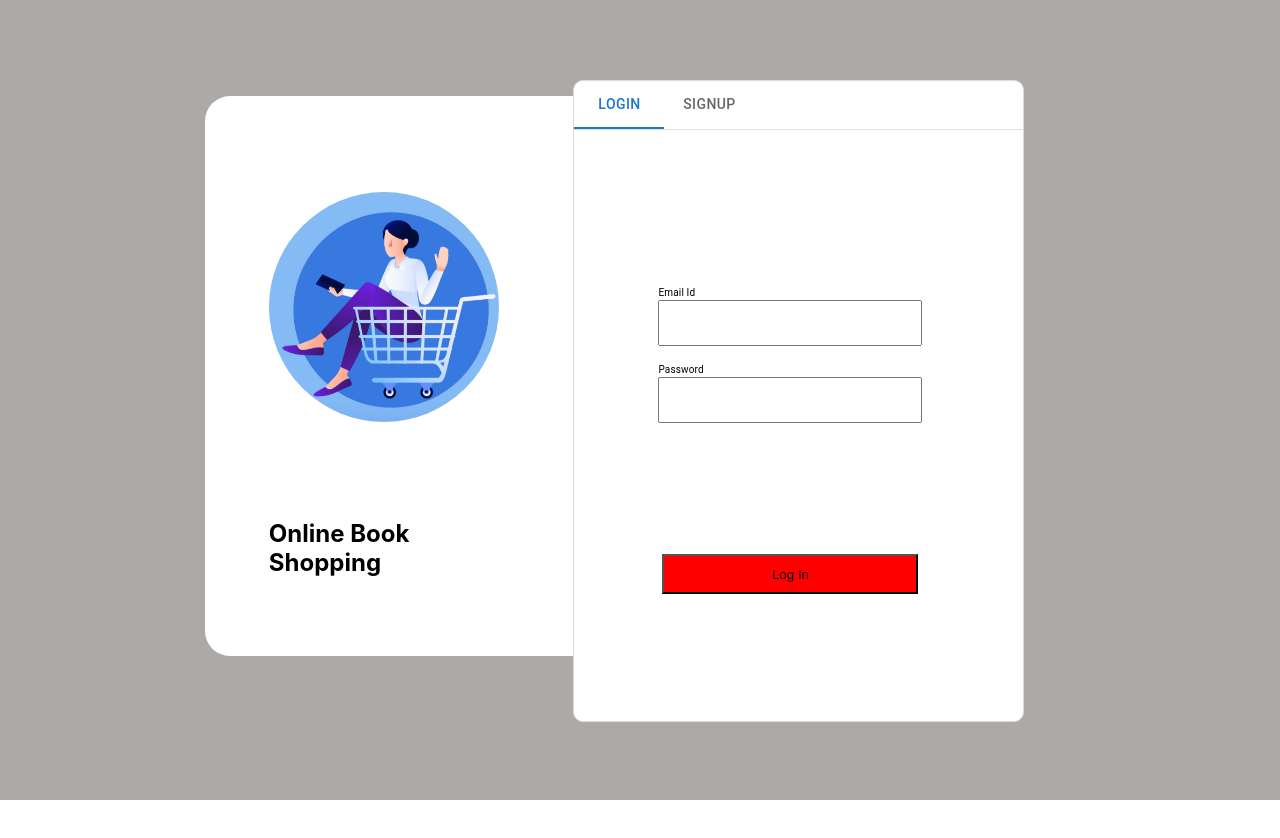
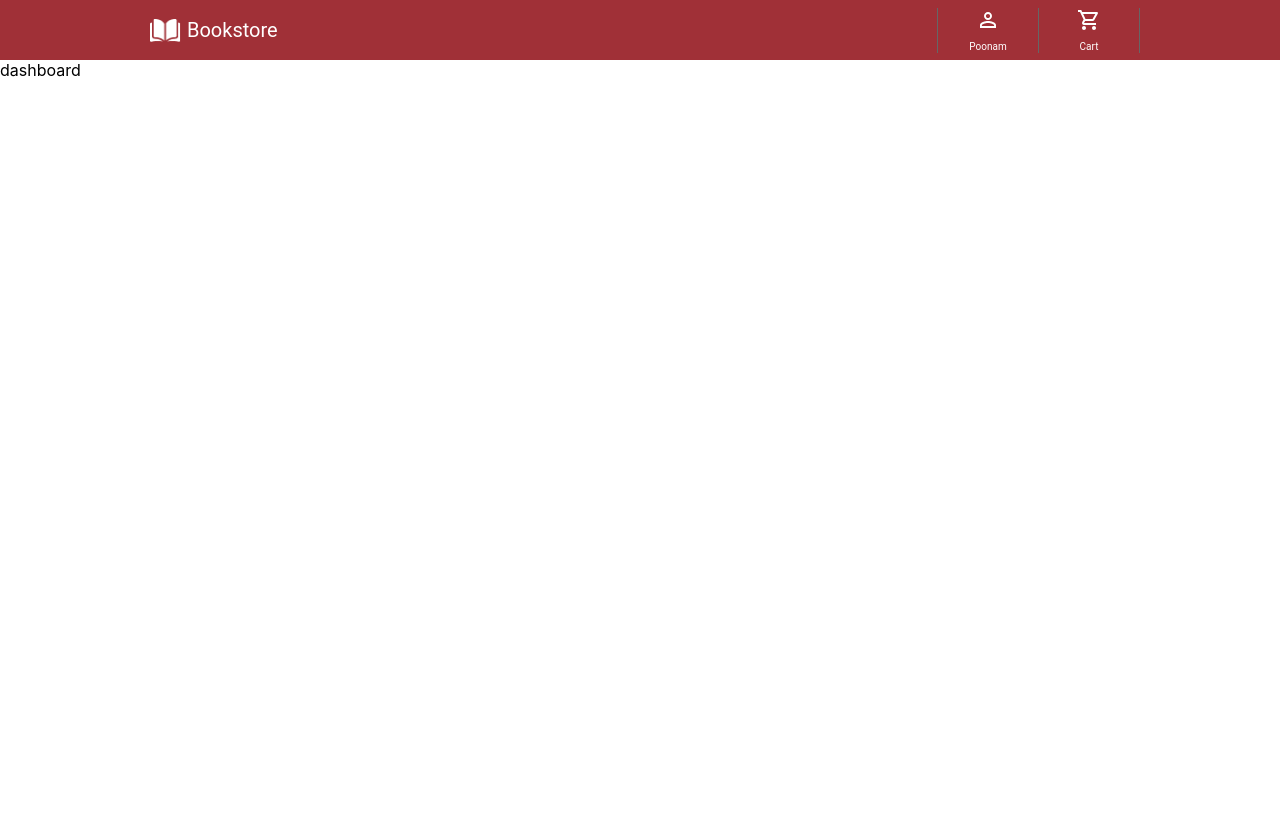
Before and after one commit to samridh1053/Bookstore, a React (Create React App) app: page /home in a window 1280 px wide. Shown: the top 838 px of the page. Before the commit the page ends 800 px from the top, so only its background shows below. Built offline with nearby package versions, Linux system fonts and the light colour scheme.

Commit message:
[samridh] added: done with signup and login API

```diff
--- a/package.json
+++ b/package.json
@@ -7,7 +7,7 @@
     "@emotion/styled": "^11.11.0",
     "@mui/icons-material": "^5.15.13",
     "@mui/lab": "^5.0.0-alpha.167",
-    "@mui/material": "^5.15.12",
+    "@mui/material": "^5.15.13",
     "@mui/styled-engine-sc": "^6.0.0-alpha.17",
     "@testing-library/jest-dom": "^5.17.0",
     "@testing-library/react": "^13.4.0",
@@ -15,6 +15,7 @@
     "axios": "^1.6.7",
     "react": "^18.2.0",
     "react-dom": "^18.2.0",
+    "react-router-dom": "^6.22.3",
     "react-scripts": "5.0.1",
     "styled-components": "^6.1.8",
     "web-vitals": "^2.1.4"
--- a/src/App.js
+++ b/src/App.js
@@ -1,7 +1,10 @@
+import { Routers } from "./Routes/Routes";
+import Dashboard from "./pages/Dashboard";
 import Signup from "./pages/signup";
+import { Route, Routes } from "react-router-dom";
 
 function App() {
-  return <Signup />;
+  return <Routers />;
 }
 
 export default App;
--- /dev/null
+++ b/src/Routes/Routes.js
@@ -0,0 +1,19 @@
+import Signup from "../pages/signup.js";
+import { RouterProvider } from "react-router-dom";
+import { createBrowserRouter } from "react-router-dom";
+import Dashboard from "../pages/Dashboard.jsx";
+
+export const Routers = () => {
+  const AppRoutes = createBrowserRouter([
+    {
+      path: "/",
+      element: <Signup />,
+    },
+    {
+      path: "/home",
+      element: <Dashboard />,
+    },
+  ]);
+
+  return <RouterProvider router={AppRoutes}></RouterProvider>;
+};
--- /dev/null
+++ b/src/components/Navbar.jsx
@@ -0,0 +1,73 @@
+import React, { useState } from "react";
+import {
+    CartLogo,
+    Link,
+    LogoutBtn,
+    NameTag,
+    NavBarRightContainer,
+    NavCart,
+    NavProfile,
+    NavbarContainer,
+    NavbarIncontainer,
+    NavbarLogo,
+    NavbarLogoConatiner,
+    ProfileLogo,
+    ProfileLogo2,
+    ProfilePopUp,
+    Title,
+} from "../styles/NavbarStyles";
+import MarkunreadMailboxOutlinedIcon from "@mui/icons-material/MarkunreadMailboxOutlined";
+import FavoriteBorderOutlinedIcon from "@mui/icons-material/FavoriteBorderOutlined";
+// import PersonOutlineOutlinedIcon from "@mui/icons-material/PersonOutlineOutlined";
+
+const Navbar = () => {
+    const [open, setOpen] = useState(false);
+    const handleClick = () => {
+        setOpen(!open);
+        console.log("clicked");
+    };
+    return (
+        <NavbarContainer>
+            <NavbarIncontainer>
+                <NavbarLogoConatiner href="/">
+                    <NavbarLogo src={require("../assests/education.png")} />
+                    Bookstore
+                </NavbarLogoConatiner>
+                <NavBarRightContainer>
+                    <NavProfile onClick={handleClick}>
+                        <ProfileLogo />
+                        <NameTag>Poonam</NameTag>
+                        <ProfilePopUp
+                            style={{ display: open ? "flex" : "none" }}
+                        >
+                            <Title>Hello Poonam</Title>
+                            <Link>
+                                <ProfileLogo2 sx={{ fontSize: 16 }} />
+                                Profile
+                            </Link>
+                            <Link>
+                                <MarkunreadMailboxOutlinedIcon
+                                    sx={{ fontSize: 16 }}
+                                />
+                                My Orders
+                            </Link>
+                            <Link>
+                                <FavoriteBorderOutlinedIcon
+                                    sx={{ fontSize: 16 }}
+                                />
+                                My Wishlist
+                            </Link>
+                            <LogoutBtn>Logout</LogoutBtn>
+                        </ProfilePopUp>
+                    </NavProfile>
+                    <NavCart href="/cart">
+                        <CartLogo />
+                        <NameTag>Cart</NameTag>
+                    </NavCart>
+                </NavBarRightContainer>
+            </NavbarIncontainer>
+        </NavbarContainer>
+    );
+};
+
+export default Navbar;
--- /dev/null
+++ b/src/pages/Dashboard.jsx
@@ -0,0 +1,13 @@
+import React from "react";
+import Navbar from "../components/Navbar";
+
+const Dashboard = () => {
+    return (
+        <div>
+            <Navbar />
+            <div style={{ height: "200vh", paddingTop: "60px" }}>dashboard</div>
+        </div>
+    );
+};
+
+export default Dashboard;
--- a/src/pages/signup.css
+++ b/src/pages/signup.css
@@ -38,7 +38,6 @@
     display: flex;
     height: 5vh;
     justify-content: center;
-
     width: 30vw;
 }
 #bto1{
@@ -60,6 +59,9 @@
     border: 1px solid rgb(219, 219, 219);
 
 }
+
+
+
 
 .bl{
     display: flex;
@@ -156,7 +158,7 @@
     .container2{
         display: flex;
         margin-left: 18vw;
-        /* width: 100vw; */
+        width: 80vw;
         /* position: initial; */
         margin-top: 5vh;
     }
--- a/src/pages/signup.js
+++ b/src/pages/signup.js
@@ -10,6 +10,12 @@ import { signupUser, loginUser } from "../services/UserService";
 import TabPanel from "@mui/lab/TabPanel";
 
 function Signup() {
+  const userDetails = {
+    fullName: "",
+    email: "",
+    password: "",
+    phone: "",
+  };
   const [value, setValue] = useState("1");
   const [fullName, setFullName] = useState("");
   const [email, setEmail] = useState("");
@@ -23,6 +29,12 @@ function Signup() {
 
   const handleChange = (event, newValue) => {
     setValue(newValue);
+  };
+
+  const handleInputChange = (e) => {
+    const { name, value } = e.target;
+    console.log(name, value);
+    setFullName(name);
   };
 
   const validatePassword = (password) => {
@@ -71,8 +83,42 @@ function Signup() {
 
     if (isValid) {
       try {
-        // Call signup API function
+        // const { fullName, email, password, phone } = userDetails;
+        userDetails.email = email;
+        userDetails.fullName = fullName;
+        userDetails.password = password;
+        userDetails.phone = phone;
+        // console.log(userDetails);
         await signupUser({ fullName, email, password, phone });
+        // If signup successful, proceed to login
+        // await loginUser({ email, password });
+        // Optionally, redirect to another page or perform any action after successful login
+      } catch (error) {
+        console.error("Signup or login failed:", error);
+      }
+    }
+  };
+
+  const handleLogin = async () => {
+    setEmailError("");
+    setPasswordError("");
+
+    let isValid = true;
+    if (!validateEmail(email)) {
+      setEmailError("Please enter a valid email address");
+      isValid = false;
+    }
+    if (!validatePassword(password)) {
+      setPasswordError("Password must be at least 8 characters long");
+      isValid = false;
+    }
+
+    if (isValid) {
+      try {
+        // const { fullName, email, password, phone } = userDetails;
+        userDetails.email = email;
+        userDetails.password = password;
+        // await signupUser({ fullName, email, password, phone });
         // If signup successful, proceed to login
         await loginUser({ email, password });
         // Optionally, redirect to another page or perform any action after successful login
@@ -98,11 +144,22 @@ function Signup() {
             <TabContext value={value}>
               <Box sx={{ borderBottom: 1, borderColor: "divider" }}>
                 <TabList
+                  className="tab"
                   onChange={handleChange}
                   aria-label="lab API tabs example"
                 >
-                  <Tab label="LOGIN" value="1" />
-                  <Tab label="SIGNUP" value="2" />
+                  <Tab
+                    label="LOGIN"
+                    value="1"
+                    id="tab1"
+                    style={{ width: "18vw" }}
+                  />
+                  <Tab
+                    label="SIGNUP"
+                    value="2"
+                    id="tab2"
+                    style={{ width: "18vw" }}
+                  />
                 </TabList>
               </Box>
               <TabPanel value="1">
@@ -117,7 +174,12 @@ function Signup() {
                   </div>
                 </div>
                 <div className="btto">
-                  <button type="button" id="bto2">
+                  <button
+                    type="button"
+                    id="bto2"
+                    onClick={handleLogin}
+                    onSubmit={(e) => e.preventDefault()}
+                  >
                     Log In
                   </button>
                 </div>
@@ -171,7 +233,12 @@ function Signup() {
                   <div className="block2"></div>
                 </div>
                 <div className="bto">
-                  <button type="button" id="bto1" onClick={handleSignup}>
+                  <button
+                    type="button"
+                    id="bto1"
+                    onClick={handleSignup}
+                    onSubmit={(e) => e.preventDefault()}
+                  >
                     Sign Up
                   </button>
                 </div>
--- /dev/null
+++ b/src/styles/NavbarStyles.jsx
@@ -0,0 +1,127 @@
+import styled from "styled-components";
+import PersonOutlineOutlinedIcon from "@mui/icons-material/PersonOutlineOutlined";
+import ShoppingCartOutlinedIcon from "@mui/icons-material/ShoppingCartOutlined";
+
+export const NavbarContainer = styled.div`
+    display: flex;
+    justify-content: center;
+    width: 100%;
+    height: 60px;
+    background-color: #a03037;
+    position: fixed;
+    top: 0;
+    left: 0;
+`;
+
+export const NavbarIncontainer = styled.div`
+    max-width: 1000px;
+    width: 100%;
+    display: flex;
+    align-items: center;
+    justify-content: space-between;
+`;
+
+export const NavbarLogoConatiner = styled.a`
+    display: flex;
+    font: normal normal normal 20px/26px Roboto;
+    align-items: center;
+    gap: 6px;
+    cursor: pointer;
+    text-decoration: none;
+    color: white;
+    padding: 0 10px;
+`;
+
+export const NavbarLogo = styled.img`
+    width: 31px;
+    height: 23px;
+`;
+
+export const NavBarRightContainer = styled.div`
+    display: flex;
+`;
+
+export const NavProfile = styled.a`
+    display: flex;
+    width: 100px;
+    flex-direction: column;
+    align-items: center;
+    cursor: pointer;
+    gap: 8px;
+    border-left: 0.5px solid #666666;
+    border-right: 0.5px solid #666666;
+    text-decoration: none;
+    color: white;
+    position: relative;
+`;
+
+export const ProfileLogo = styled(PersonOutlineOutlinedIcon)`
+    width: 15px;
+    height: 15px;
+`;
+
+export const NameTag = styled.p`
+    font: normal normal normal 10px/13px Roboto;
+    padding: 0;
+    margin: 0;
+`;
+
+export const NavCart = styled.a`
+    display: flex;
+    width: 100px;
+    flex-direction: column;
+    align-items: center;
+    cursor: pointer;
+    gap: 8px;
+    border-right: 0.5px solid #666666;
+    text-decoration: none;
+    color: white;
+`;
+
+export const CartLogo = styled(ShoppingCartOutlinedIcon)`
+    width: 15px;
+    height: 15px;
+`;
+
+export const ProfilePopUp = styled.div`
+    width: 200px;
+    display: flex;
+    flex-direction: column;
+    position: absolute;
+    top: 110%;
+    right: 0;
+    background-color: white;
+    padding: 16px 26px;
+    box-shadow: 0 4px 8px 0 rgba(0, 0, 0, 0.2), 0 6px 20px 0 rgba(0, 0, 0, 0.19);
+    cursor: default;
+    gap: 16px;
+`;
+
+export const Title = styled.p`
+    font: normal normal medium 12px/16px Roboto;
+    margin: 0;
+    color: #0a0102;
+`;
+
+export const Link = styled.a`
+    display: flex;
+    align-items: center;
+    text-decoration: none;
+    font: normal normal normal 12px/16px Roboto;
+    color: #878787;
+    gap: 10px;
+    cursor: pointer;
+`;
+
+export const ProfileLogo2 = styled(PersonOutlineOutlinedIcon)`
+    color: #878787;
+`;
+
+export const LogoutBtn = styled.button`
+    max-width: 123px;
+    padding: 9px 0;
+    background-color: white;
+    border: 1px solid #a03037;
+    color: #a03037;
+    cursor: pointer;
+`;
```
Also changed, not shown: src/assests/education.png (added), 1 other file (tests, documents, lock files or other folders).
